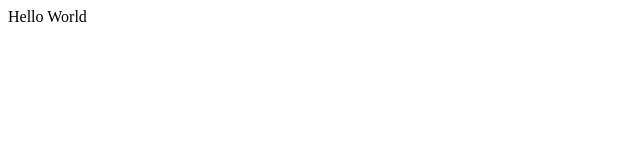
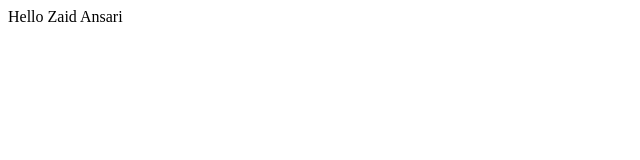
Before and after one commit to zaidansari4616-collab/Zaidansari-Demo, a plain HTML site: page index.html in a window 1280 px wide. Shown: the full height of the page, 0-640 px from the left. Drawn offline with Linux system fonts and the light colour scheme.

```diff
--- a/index.html
+++ b/index.html
@@ -1 +1 @@
-<p>Hello World</p>
+<p>Hello Zaid Ansari</p>
```
